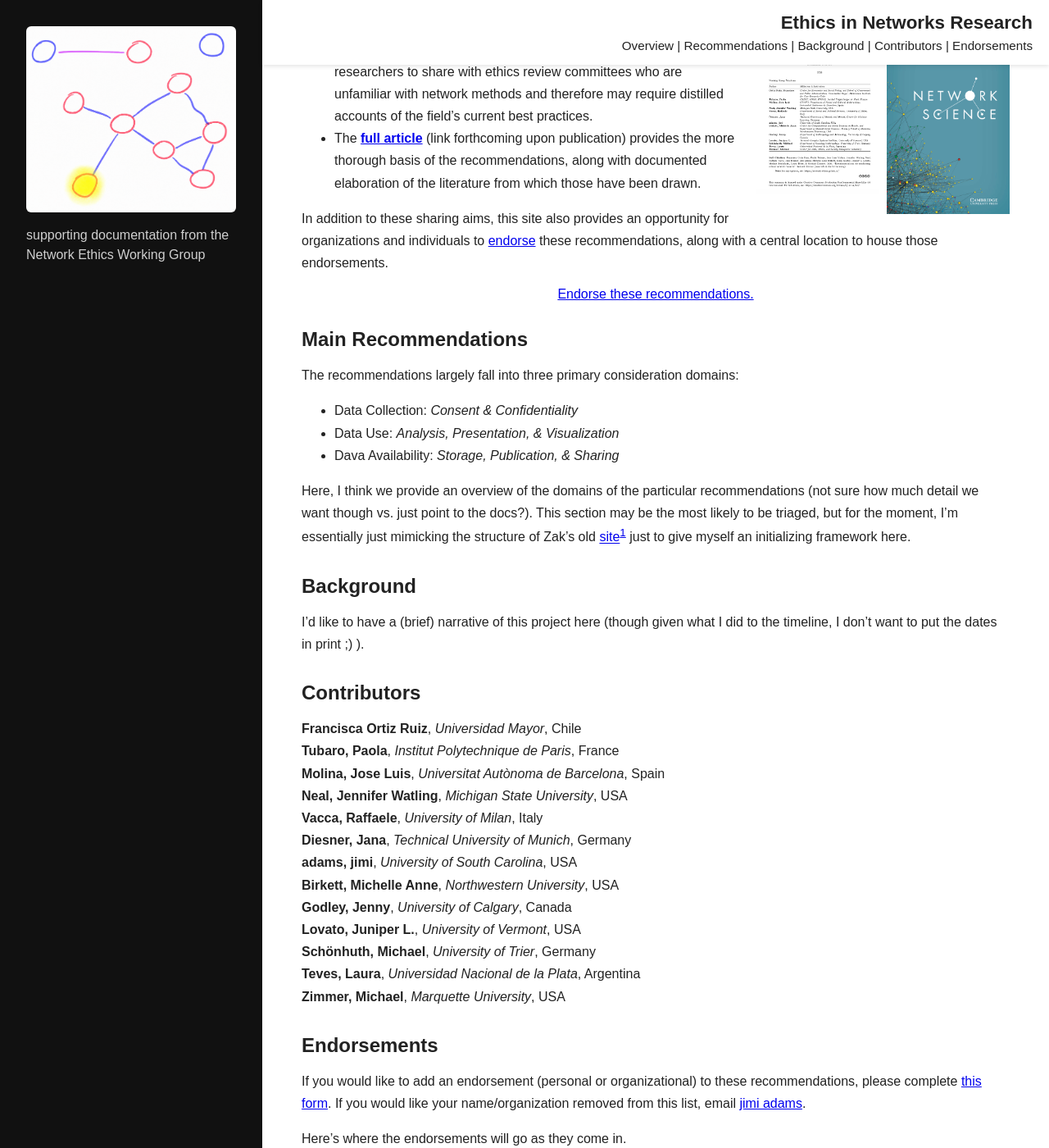
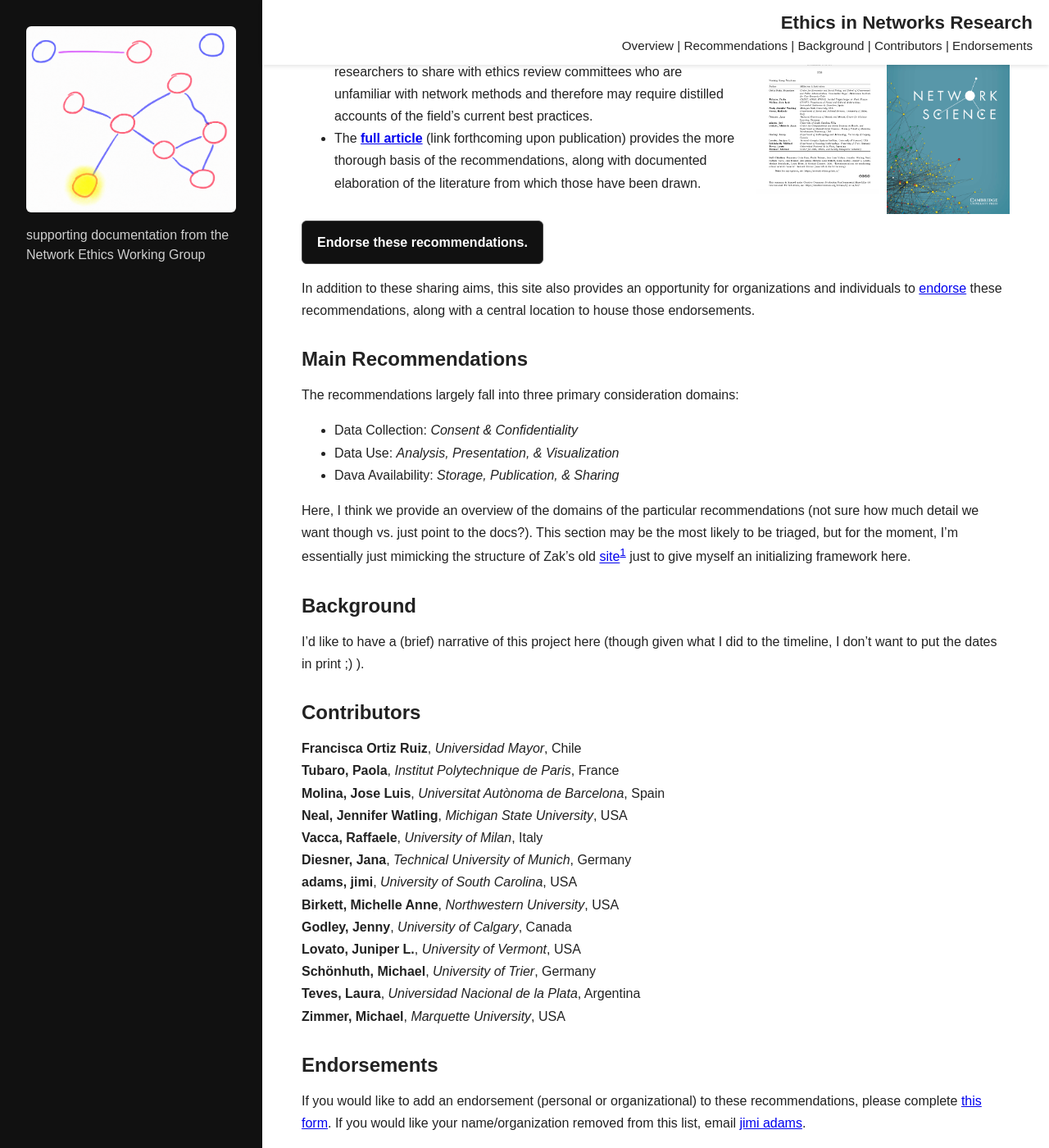
Before and after one commit to Network-Ethics/network-ethics.github.io, a Jekyll site: the page built from index.md, in a window 1280 px wide and 1400 px high, scrolled down 254 px. Shown: the whole window at 82% size. Built offline with Jekyll 4.4.1, drawn with Linux system fonts in a browser that asks for light colours.

Commit message:
why can't i get a button right?

```diff
--- a/assets/css/main.css
+++ b/assets/css/main.css
@@ -92,6 +92,24 @@ html, body {
   text-decoration: underline;
 }
 
+.endorse-button {
+  display: inline-block;
+  background: #111;
+  color: #fff;
+  padding: 12px 18px;
+  border-radius: 6px;
+  text-decoration: none;
+  font-weight: bold;
+  margin-top: 1rem;
+  border: 1px solid #444;
+  transition: background 0.2s ease, border-color 0.2s ease;
+}
+
+.endorse-button:hover {
+  background: #222;
+  border-color: #666;
+}
+
 .content-spacer {
   height: 90px;
 }
@@ -114,19 +132,4 @@ html, body {
     left: 0;
   }
 
-<style>
-.big-button {
-    display: inline-block;
-    padding: 20px 40px;
-    font-size: 24px;
-    background-color: black;
-    color: white !important;
-    text-decoration: none;
-    border-radius: 10px;
-    transition: background-color 0.3s;
 }
-.big-button:hover {
-    background-color: #blue;
-}
-</style>
-}
--- a/index.md
+++ b/index.md
@@ -33,10 +33,11 @@ This site accompanies the working group's effort to provide a summary of existin
 - The [**summary document**](assets/images/ExecSummary.pdf) is intended as a helpful resource for researchers to share with ethics review committees who are unfamiliar with network methods and therefore may require distilled accounts of the field's current best practices.
 - The [**full article**](https://www.cambridge.org/core/journals/network-science) (link forthcoming upon publication) provides the more thorough basis of the recommendations, along with documented elaboration of the literature from which those have been drawn.
 
+<a class="endorse-button" href="https://forms.gle/f8mExDiTuVgRhpkf6">
+  Endorse these recommendations.
+</a>
+
 In addition to these sharing aims, this site also provides an opportunity for organizations and individuals to [endorse](#endorsements) these recommendations, along with a central location to house those endorsements.
-<div style="text-align: center;">
-  <a href="https://forms.gle/f8mExDiTuVgRhpkf6" class="big-button">Endorse these recommendations.</a>
-</div>
 
 ## Main Recommendations
 The recommendations largely fall into three primary consideration domains:
```
